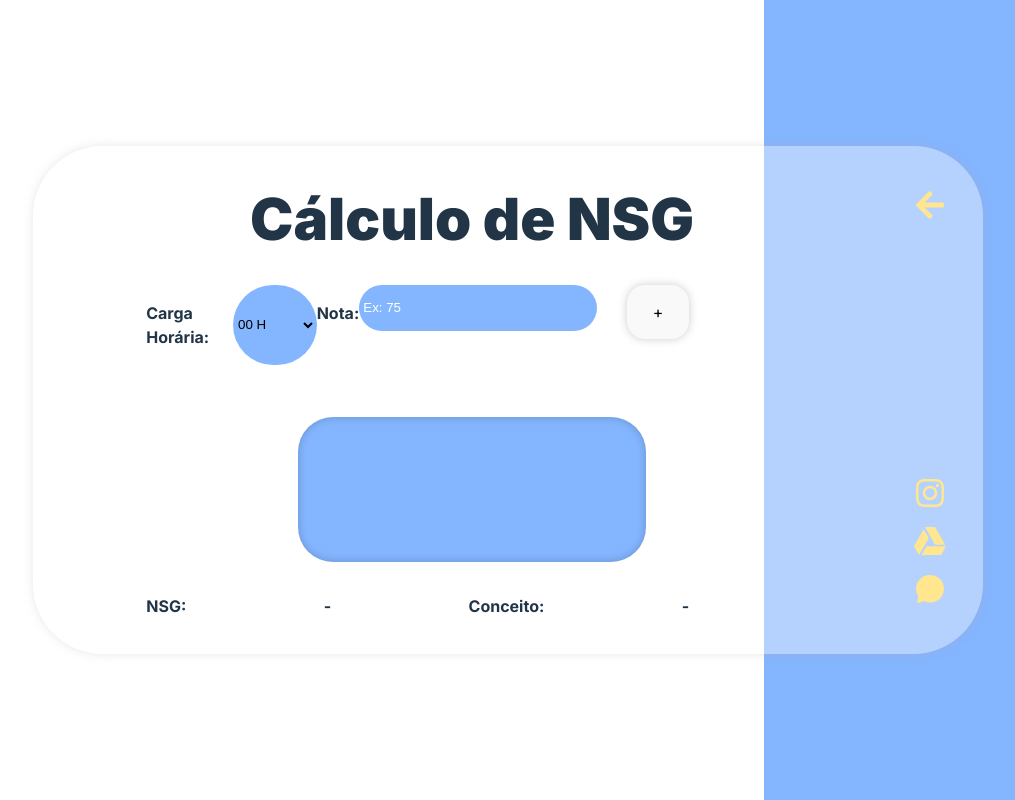
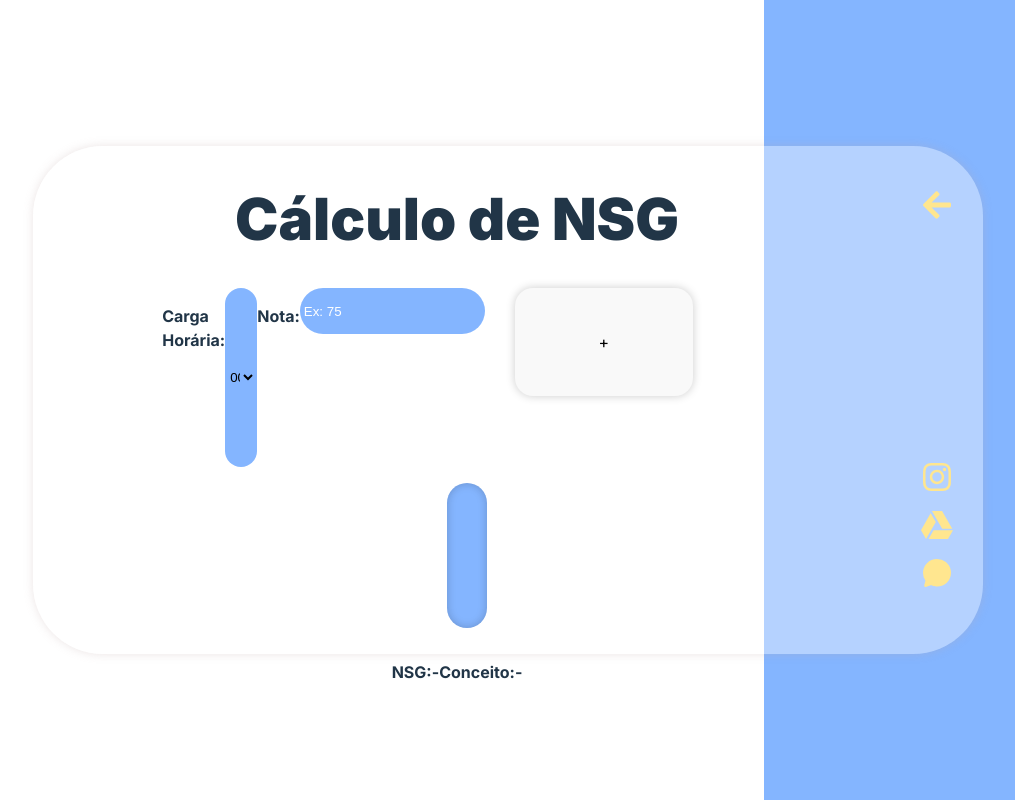
Before and after one commit to nicolashdx/HubLN, a React (Vite) app: page /HubLN/nsg in a window 1280 px wide. Shown: the whole page, without its empty margins (132-1147 px from the left). Built offline with nearby package versions, Linux system fonts and the light colour scheme.

Commit message:
fixing routing

```diff
--- /dev/null
+++ b/src/general.css
@@ -0,0 +1,9 @@
+.sidebar{
+    width: 30%;
+    height: 100%;
+    position: fixed;
+    right:0;
+    top:0;
+    background-color: rgba(11, 108, 255, .5);
+    z-index: -1;
+}
--- /dev/null
+++ b/src/general.jsx
@@ -0,0 +1,51 @@
+import React, {useState} from 'react';
+
+import { BrowserRouter as Router, Route, Routes } from 'react-router-dom';
+
+import Home from './home.jsx';
+import NSG from './nsg.jsx'
+import GradePlanner from './gradeplanner.jsx';
+import Test from './test.jsx';
+
+import Navbar from './navbar';
+
+import './general.css';
+
+function General(){
+    const [sidebar, setsidebar] = useState(false);
+
+    const rec_in = {
+        animationName: 'enter',
+        animationDuration: '0.5s',
+        animationFillMode: 'forwards',
+        transform: 'translateX(0%)'
+    };
+
+    const rec_out = {
+        animationName: 'exit',
+        animationDuration: '0.5s',
+        animationFillMode: 'forwards',
+        transform: 'translateX(100%)'
+    };
+
+    return(
+        <>
+        <Router basename='/HubLN'>
+        <div className="container">
+        <Routes>
+            <Route path="/" element={<Home setNav={setsidebar}/>} />
+            <Route path="/nsg" element ={<NSG setNav={setsidebar}/>} />
+            <Route path="/grade" element ={<GradePlanner setNav={setsidebar} />} />
+            <Route path="/test" element ={<Test setNav={setsidebar} />} />
+        </Routes>
+        <div style={{display: ((sidebar) ? 'flex' : 'none')}}>
+            <Navbar setNav={setsidebar}></Navbar>
+        </div>
+        <div className="sidebar" style={(sidebar) ? rec_in : rec_out}></div>
+        </div>
+      </Router>
+      </>
+    )
+}
+
+export default General
--- a/src/gradeplanner.css
+++ b/src/gradeplanner.css
@@ -21,9 +21,9 @@ input{
     height:100%;
     outline:none;
 }
-/*.inputbox span{
+.inputbox span{
     color:aquamarine;
-}*/
+}
 .totalhoras{
     margin-top: 0;
     width: 150px;
--- a/src/gradeplanner.jsx
+++ b/src/gradeplanner.jsx
@@ -7,10 +7,10 @@ import { Link } from 'react-router-dom';
 import './gradeplanner.css'
 
 
-function GradePlanner() {
+function GradePlanner({setNav}) {
+  setNav(true);
   return (
     <>
-      <div className='retangulo_in'></div>
       <div className='contentGP'>
         <div className='upperparts'>
           <input></input>
@@ -18,13 +18,13 @@ function GradePlanner() {
             <input
             type="text"
             required="required"/>
+            <span>Materias</span>
           </div>
           <div className='totalhoras'>
             <p> Horas totais:</p>
             <p className='horas'></p>
           </div>
         </div>
-        <Navbar />
       </div>
     </>
   )
--- a/src/home.jsx
+++ b/src/home.jsx
@@ -8,11 +8,10 @@ import { IoChatbubble } from "react-icons/io5";
 
 import './home.css'
 
-function Home() {
-
+function Home({setNav}) {
+  setNav(false)
   return (
     <>
-      <div className='retangulo_out'></div>
       <div className='content'>
         <div>
             <p className='welcome'>BEM <br></br> VINDOS!</p>
--- a/src/index.css
+++ b/src/index.css
@@ -24,16 +24,13 @@
 .container{
   display: flex;
   flex-direction: row;
-  position: fixed;/* container fixo possibilita o retagungulo existir*/
-  top: 50%;
-  left: 50%;
-  transform: translate(-50%, -50%);
+  align-self: center;
   background-color: rgba(255, 255, 255, 0.4); /*background color white com opacity 40%*/
   border-radius: 70px;
   box-shadow: 0 0 10px rgba(190, 165, 165, 0.3); /* Sombra do container */
   justify-content: center;
   min-width: 950px;
- height: 508px;
+  height: 508px;
 }@media (max-width:1366px){
   .container{
       min-width: 950px;
@@ -101,39 +98,6 @@ button:focus-visible {
   }
 }
 
-.retangulo{
-  width: 30%;
-  height: 100%;
-  position:fixed;
-  right:0;
-  top:0;
-  background-color: rgba(11, 108, 255, .5);
-  animation-name: enter;
-  animation-duration: 0.5s;
-  animation-fill-mode: forwards;
-  transform: translateX(0%);
-}
-
-/*
-
-.retangulo_out {
-  width: 30%;
-  height: 100%;
-  position:fixed;
-  right:0;
-  top:0;
-  background-color: rgba(11, 108, 255, .5);
-  animation-name: exit;
-  animation-duration: 0.5s;
-  animation-fill-mode: forwards;
-  transform: translateX(100%);
-}
-
-
-*/
-
-
-
 @keyframes enter {
   0%{
     transform: translateX(100%);
--- a/src/main.jsx
+++ b/src/main.jsx
@@ -1,26 +1,12 @@
 import React from 'react';
 import { createRoot } from 'react-dom/client';
-import { BrowserRouter as Router, Route, Routes } from 'react-router-dom';
 
-import Home from './home.jsx';
-import NSG from './nsg.jsx'
-import GradePlanner from './gradeplanner.jsx';
-import Test from './test.jsx';
+import General from './general.jsx';
 
 import './index.css';
 
 const root = createRoot(document.getElementById('root'))
 
 root.render(
-  <Router basename='/HubLN'>
-    <div className="retangulo"></div>
-    <div className='container'>
-      <Routes>
-        <Route path="/" element={<Home />} />
-        <Route path="/nsg" element ={<NSG />} />
-        <Route path="/grade" element ={<GradePlanner />} />
-        <Route path="/test" element ={<Test />} />
-      </Routes>
-    </div>
-  </Router>
+  <General />
 );
--- a/src/navbar.css
+++ b/src/navbar.css
@@ -1,6 +1,6 @@
 
 nav{
-    display: flex-block;
+    display: flex;
     flex-direction: column;
     align-items: space-between;
     border-top-right-radius: 70px;
@@ -8,7 +8,9 @@ nav{
     font-size: 32px;
 
     height: 100%;
-    padding-left: 55%;
+    margin-right: 30px;
+
+
 }
 
 nav > *{
@@ -17,7 +19,7 @@ nav > *{
 
 .return {
     margin-top: 40px;
-    margin-bottom: 30vh;
+    margin-bottom: 28vh;
 }
 
 .navigation {
@@ -25,6 +27,6 @@ nav > *{
     margin: 0;
 }
 
-a.icon {
+a.icon{
     color: #ffe68f;
 }
--- a/src/navbar.jsx
+++ b/src/navbar.jsx
@@ -6,14 +6,14 @@ import { IoChatbubble } from "react-icons/io5";
 
 import './navbar.css'
 
-function Navbar() {
+function Navbar({setNav}) {
   return (
     <nav>
       <ul className='return'>
         <li>
           <Link to="/">
             <a className='icon' href="">
-              <FaArrowLeft />
+              <FaArrowLeft className='icon'/>
             </a>
           </Link>
         </li>
--- a/src/nsg.css
+++ b/src/nsg.css
@@ -1,13 +1,9 @@
-.content {
-    display: flex;
-    flex-direction: row;
-}
-
 
 .contentNsg {
     display: flex;
     flex-direction: column;
-
+    width: 100%;
+    align-items: center;
 }
 .contentNsg >*{ /* opacidade dos elementos do container*/
     opacity: 1 ;
@@ -40,24 +36,8 @@ input:focus, input:focus-visible {
     display: flex;
     flex-direction: row;
     justify-content: space-between;
-    padding-inline: 5%;
-    margin-bottom: 5%;
-    margin-inline: 15%;
-    margin-left: 0;
-}
-
-.indiv >p{
     height: fit-content;
 }
-
-.indiv>button{
-    width: 13%;
-    height: min-content;
-    padding: 3%;
-    margin: 0;
-}
-
-
 
 .listDiscp{
     background-color: rgba(11, 108, 255, 0.5);
@@ -79,7 +59,6 @@ input:focus, input:focus-visible {
     border-radius: 80px;
 
 }
-
 
 li{
    /* padding-inline: 2%;*/
--- a/src/nsg.jsx
+++ b/src/nsg.jsx
@@ -7,7 +7,7 @@ import { CiCircleRemove } from "react-icons/ci";
 
 import './nsg.css'
 
-function NSG() {
+function NSG({setNav}) {
   const [disciplinas, set_disciplinas] = useState([]);
   const [nsg_value, set_nsg_value] = useState('');
   const [conceito_value, set_conceito_value] = useState('')
@@ -85,16 +85,10 @@ function NSG() {
     calc_nsg()
   }, [disciplinas])
 
-  const retangulo_in = {
-    color: 'red',
-    fontSize: '16px',
-    // outros estilos
-  };
-
+  setNav(true)
 
   return (
     <>
-      <div className='content'>
         <div className='contentNsg'>
           <p className='titulo'>Cálculo de NSG</p>
           <div className='indiv'>
@@ -129,10 +123,6 @@ function NSG() {
             <p className='conceitoResult'>{(conceito_value != '') ? conceito_value : '-'}</p>
           </div>
           </div>
-          <div>
-            <Navbar/>
-          </div>
-      </div>
     </>
   )
 }
--- a/src/test.jsx
+++ b/src/test.jsx
@@ -9,7 +9,8 @@ const localizer = momentLocalizer(moment)
 
 import './test.css'
 
-function Test() {
+function Test({setNav}) {
+  setNav(true)
   return (
     <>
       <div className='contentTest'>
```
